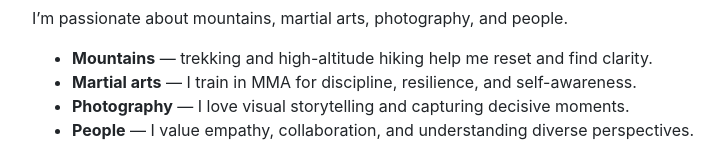
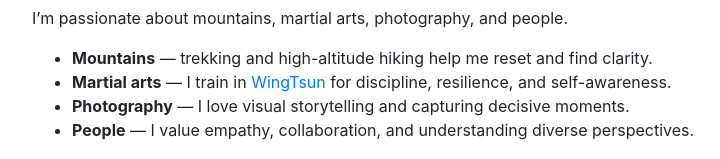
Before and after one commit to dimadavidoff/cv, a website with bundled scripts: page index.html in a window 1280 px wide. Shown: the part 3734-3893 px from the top of the page, without its empty margins (288-1008 px from the left). Built offline with nearby package versions, Linux system fonts and the light colour scheme; a web font is replaced by a local one.

Commit message:
Update index.html

```diff
--- a/index.html
+++ b/index.html
@@ -291,7 +291,7 @@
           <p>I’m passionate about mountains, martial arts, photography, and people.</p>
 <ul>
   <li><strong>Mountains</strong> — trekking and high-altitude hiking help me reset and find clarity.</li>
-  <li><strong>Martial arts</strong> — I train in MMA for discipline, resilience, and self-awareness.</li>
+  <li><strong>Martial arts</strong> — I train in <a href="https://www.wingtsunwelt.com/?language=en" target="_blank">WingTsun</a> for discipline, resilience, and self-awareness.</li>
   <li><strong>Photography</strong> — I love visual storytelling and capturing decisive moments.</li>
   <li><strong>People</strong> — I value empathy, collaboration, and understanding diverse perspectives.</li>
 </ul>
```
